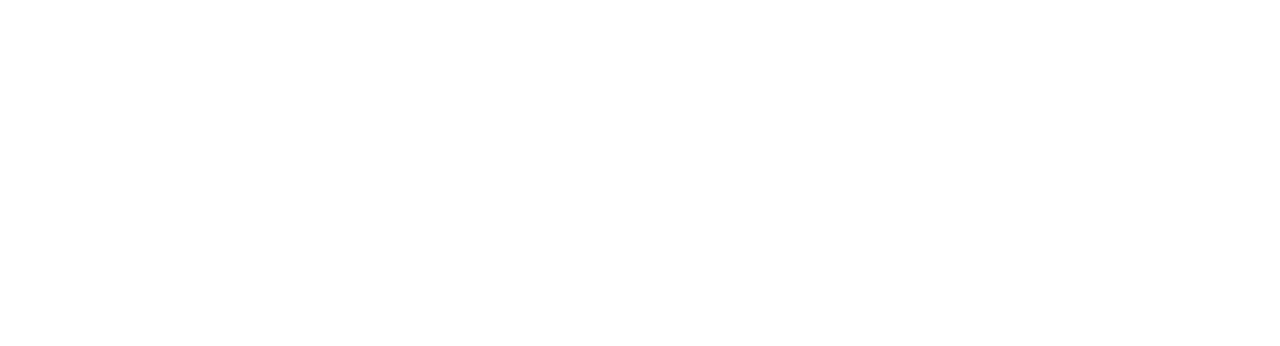
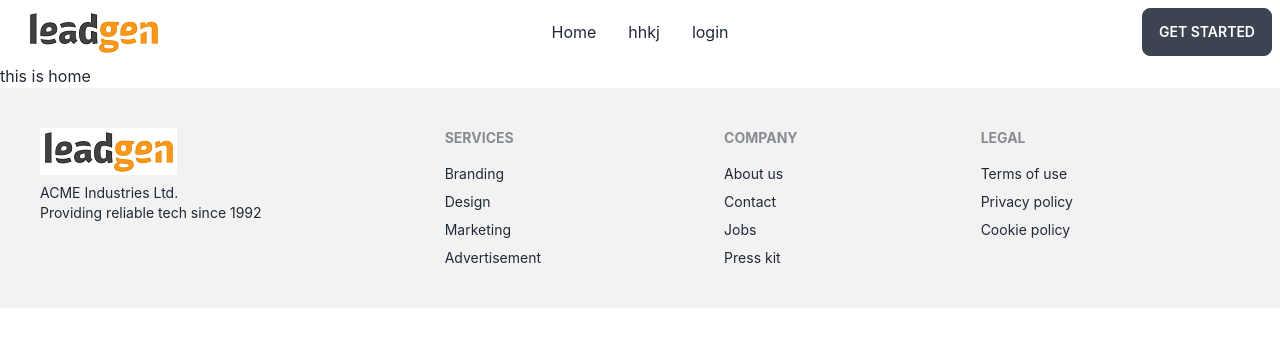
Before and after one commit to syedfarhanreza/leadgen-client, a React (Create React App) app: page / in a window 1280 px wide. Shown: the top 346 px of the page. Built offline with nearby package versions, Linux system fonts and the light colour scheme.

Commit message:
header and footer added

```diff
--- a/src/Layout/Main.js
+++ b/src/Layout/Main.js
@@ -1,9 +1,14 @@
 import React from 'react';
+import { Outlet } from 'react-router-dom';
+import Footer from '../Pages/Shared/Footer/Footer';
+import Header from '../Pages/Shared/Header/Header';
 
 const Main = () => {
     return (
         <div>
-
+            <Header></Header>
+            <Outlet></Outlet>
+            <Footer></Footer>
         </div>
     );
 };
--- /dev/null
+++ b/src/Pages/Shared/Footer/Footer.js
@@ -0,0 +1,35 @@
+import React from 'react';
+import logo from '../../../assets/logo.png'
+
+const Footer = () => {
+    return (
+        <footer className="footer p-10 bg-base-200 text-base-content">
+            <div>
+                <img src={logo} alt=''></img>
+                <p>ACME Industries Ltd.<br />Providing reliable tech since 1992</p>
+            </div>
+            <div>
+                <span className="footer-title">Services</span>
+                <a href="/"className="link link-hover">Branding</a>
+                <a href="/"className="link link-hover">Design</a>
+                <a href="/"className="link link-hover">Marketing</a>
+                <a href="/"className="link link-hover">Advertisement</a>
+            </div>
+            <div>
+                <span className="footer-title">Company</span>
+                <a href="/"className="link link-hover">About us</a>
+                <a href="/"className="link link-hover">Contact</a>
+                <a href="/"className="link link-hover">Jobs</a>
+                <a href="/"className="link link-hover">Press kit</a>
+            </div>
+            <div>
+                <span className="footer-title">Legal</span>
+                <a href="/"className="link link-hover">Terms of use</a>
+                <a href="/"className="link link-hover">Privacy policy</a>
+                <a href="/"className="link link-hover">Cookie policy</a>
+            </div>
+        </footer>
+    );
+};
+
+export default Footer;
--- /dev/null
+++ b/src/Pages/Shared/Header/Header.js
@@ -0,0 +1,39 @@
+import React from 'react';
+import { Link } from 'react-router-dom';
+import logo from '../../../assets/logo.png'
+
+const Header = () => {
+
+    const menuItems = <>
+        <li><Link to='/'>Home</Link></li>
+        <li><Link to='/'>hhkj</Link></li>
+        <li><Link to='/'>login</Link></li>
+    </>
+    return (
+        <div className="navbar bg-base-100">
+            <div className="navbar-start">
+                <div className="dropdown">
+                    <label tabIndex={0} className="btn btn-ghost lg:hidden">
+                        <svg xmlns="http://www.w3.org/2000/svg" className="h-5 w-5" fill="none" viewBox="0 0 24 24" stroke="currentColor"><path strokeLinecap="round" strokeLinejoin="round" strokeWidth="2" d="M4 6h16M4 12h8m-8 6h16" /></svg>
+                    </label>
+                    <ul tabIndex={0} className="menu menu-compact dropdown-content mt-3 p-2 shadow bg-base-100 rounded-box w-52">
+                        {menuItems}
+                    </ul>
+                </div>
+                <Link to='/' className="btn btn-ghost normal-case text-xl">
+                    <img src={logo} alt="" />
+                </Link>
+            </div>
+            <div className="navbar-center hidden lg:flex">
+                <ul className="menu menu-horizontal p-0">
+                    {menuItems}
+                </ul>
+            </div>
+            <div className="navbar-end">
+                <a className="btn">Get started</a>
+            </div>
+        </div>
+    );
+};
+
+export default Header;
```
Also changed, not shown: src/Router/Routes/Routes.js (+9 -0 lines), src/assets/logo.png (added).
